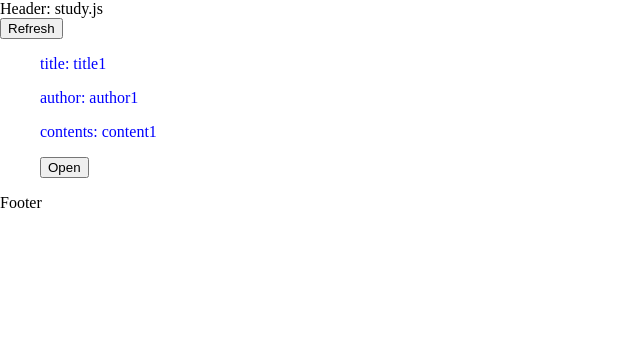
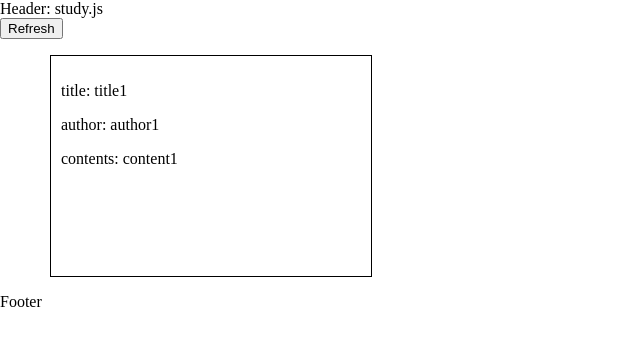
Before and after one commit to mysticPrg/htw-study, a React (Create React App) app: page / in a window 1280 px wide. Both pictures are taken after a click on the button "Refresh". Shown: the top 346 px of the page, without its empty margins (0-640 px from the left). Built offline with nearby package versions, Linux system fonts and the light colour scheme; no server answers.

Commit message:
change card display

```diff
--- a/src/Components/SeminarCard.tsx
+++ b/src/Components/SeminarCard.tsx
@@ -12,39 +12,21 @@ interface Props {
 	readonly onClose: () => void;
 }
 
-const colorKeyframes = {
-	'0%': {
-		paddingLeft: 0,
+const Styles = style.create({
+	base: {
+		border: '1px solid black',
+		width: '300px',
+		height: '200px',
+		margin: '10px',
+		padding: '10px',
+		transition: 'height 0.2s',
 	},
 
-	'100%': {
-		color: 'red',
-		paddingLeft: '10px',
-	}
-};
-
-const colorKeyframesBack = {
-	'100%': {
-		paddingLeft: 0,
+	closed: {
 	},
 
-	'0%': {
-		color: 'red',
-		paddingLeft: '10px',
-	}
-};
-
-const Styles = style.create({
-	normal: {
-		color: 'blue',
-		animationName: colorKeyframesBack,
-		animationDuration: '0.2s',
-		animationFillMode: 'forwards',
-		':hover': {
-			animationName: colorKeyframes,
-			animationDuration: '0.2s',
-			animationFillMode: 'forwards',
-		},
+	opened: {
+		height: '400px',
 	}
 });
 
@@ -56,12 +38,14 @@ class SeminarCard extends React.Component<Props> {
 	}
 
 	render() {
+		const divOpenStyle = this.props.isOpen ? Styles.opened : Styles.closed;
+		const divStyle = css(Styles.base, divOpenStyle);
+
 		return (
-			<div className={css(Styles.normal)} id={`${this.props.id}`}>
+			<div className={divStyle} id={`${this.props.id}`} onClick={this.onToggle}>
 				<p>title: {this.props.title}</p>
 				<p>author: {this.props.author}</p>
 				<p>contents: {this.props.content}</p>
-				<button onClick={this.onToggle}>{this.props.isOpen ? 'Close' : 'Open'}</button>
 			</div>
 		);
 	}
```
